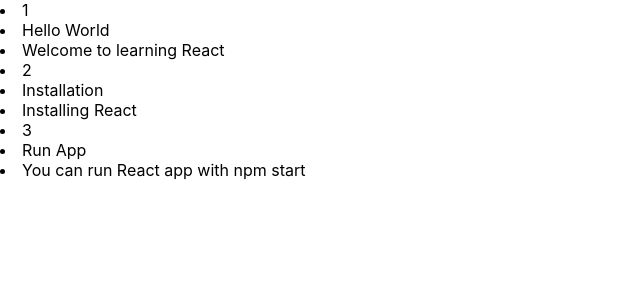
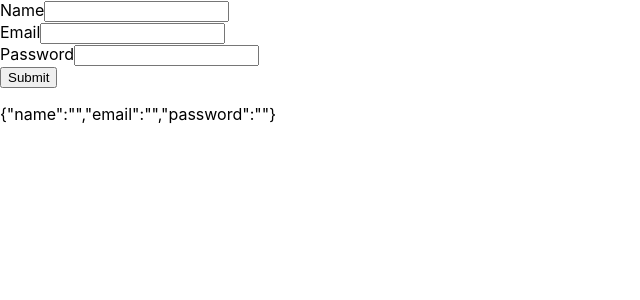
Before and after one commit to Danny-Rodriguez/dmfa, a React (Create React App) app: page / in a window 1280 px wide. Shown: the top 300 px of the page, without its empty margins (0-640 px from the left). Built offline with nearby package versions, Linux system fonts and the light colour scheme.

Commit message:
Added form handling

```diff
--- a/src/App.js
+++ b/src/App.js
@@ -5,6 +5,7 @@
 import { useState } from "react"
 import LoginControl from "./components/LoginControl"
 import Blog from "./components/Blog"
+import Form from "./components/Form"
 
 function App() {
   const [flag, setflag] = useState(true)
@@ -39,7 +40,8 @@
       <Welcome user="Luke" />
       <Welcome user="Jake" /> */}
       {/* <LoginControl /> */}
-      <Blog posts={posts} />
+      {/* <Blog posts={posts} /> */}
+      <Form />
     </>
   )
 }
--- a/src/components/Blog.jsx
+++ b/src/components/Blog.jsx
@@ -20,10 +20,4 @@
   )
 }
 
-{
-  /* <li>{post.id}</li>
-<li>{post.title}</li>
-<li>{post.content}</li> */
-}
-
 export default Blog
--- /dev/null
+++ b/src/components/Form.jsx
@@ -0,0 +1,31 @@
+import { useState } from "react"
+
+function Form() {
+  const initialValue = {
+    name: "",
+    email: "",
+    password: ""
+  }
+  const [formData, setFormData] = useState(initialValue)
+  const handleSubmit = e => {
+    e.preventDefault()
+    alert(JSON.stringify(formData, undefined, 2))
+  }
+  return (
+    <form onSubmit={handleSubmit}>
+      <label htmlFor="">Name</label>
+      <input type="text" value={formData.name} onChange={e => setFormData({ ...formData, name: e.target.value })} />
+      <br />
+      <label htmlFor="">Email</label>
+      <input type="email" value={formData.email} onChange={e => setFormData({ ...formData, email: e.target.value })} />
+      <br />
+      <label htmlFor="">Password</label>
+      <input type="password" value={formData.password} onChange={e => setFormData({ ...formData, password: e.target.value })} />
+      <br />
+      <button type="submit">Submit</button>
+      <p>{JSON.stringify(formData)}</p>
+    </form>
+  )
+}
+
+export default Form
```
